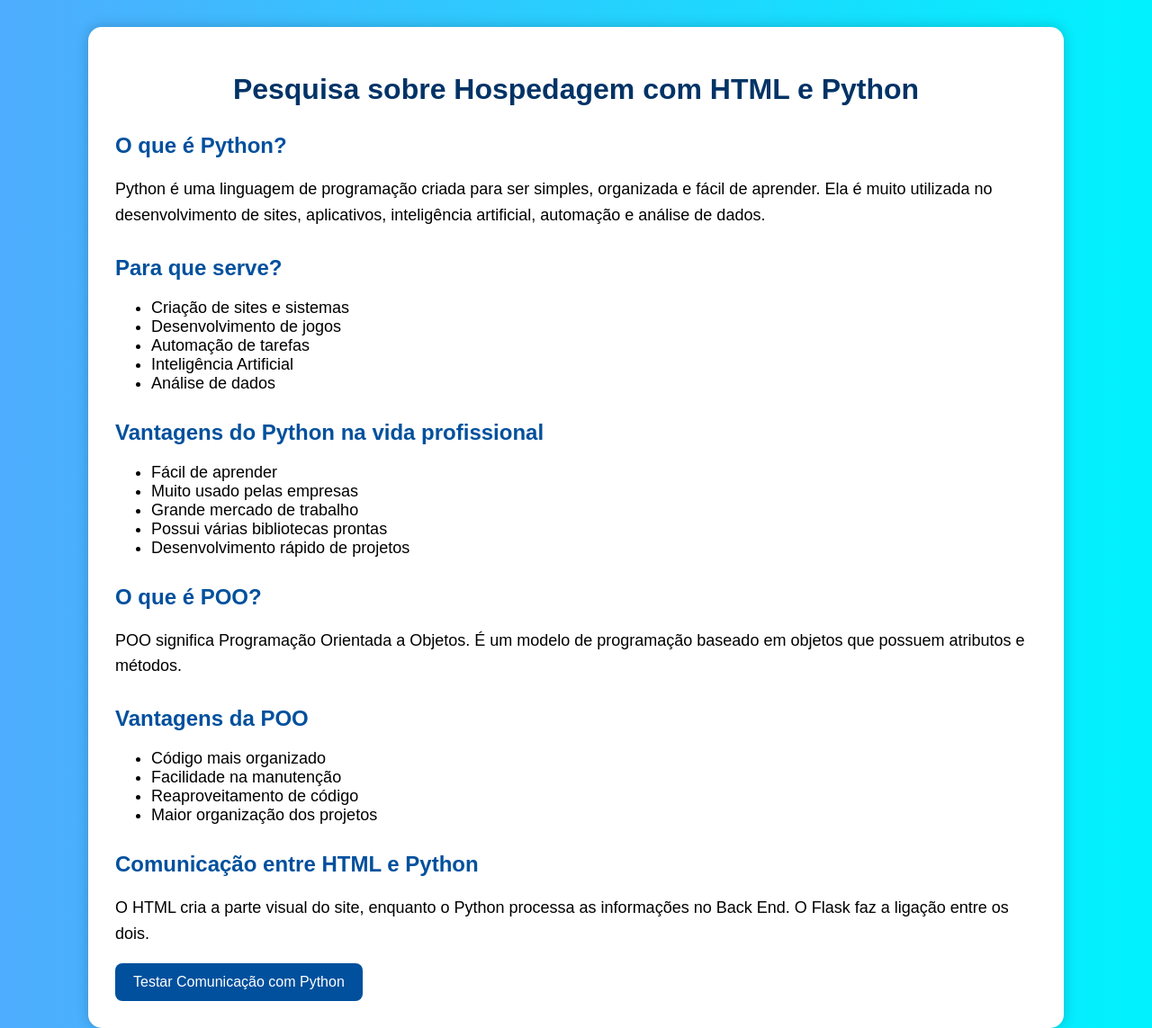
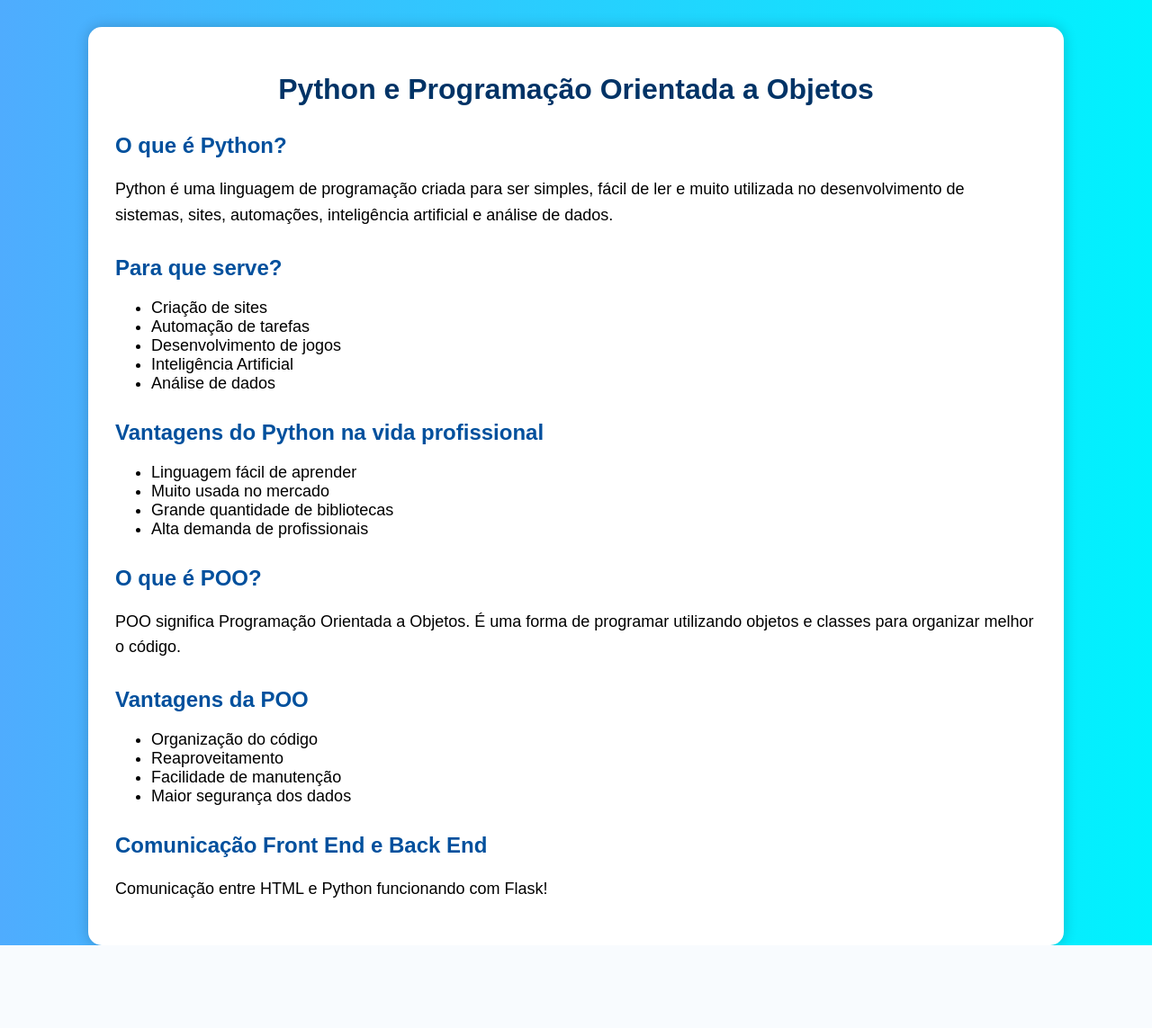
Before and after one commit to Madu220/python, a Flask app: page / in a window 1280 px wide. Shown: the whole page at 90% size. After the commit the page ends 1051 px from the top, so only its background shows below. Run offline with Flask 3, Linux system fonts and the light colour scheme.

Commit message:
Update index.html

```diff
--- a/templates/index.html
+++ b/templates/index.html
@@ -1,34 +1,32 @@
 <!DOCTYPE html>
 <html lang="pt-br">
-
 <head>
     <meta charset="UTF-8">
     <meta name="viewport" content="width=device-width, initial-scale=1.0">
-    <title>Pesquisa sobre Python e POO</title>
+    <title>Pesquisa Python e POO</title>
 
     <link rel="stylesheet" href="{{ url_for('static', filename='style.css') }}">
 </head>
-
 <body>
 
     <div class="container">
 
-        <h1>Pesquisa sobre Hospedagem com HTML e Python</h1>
+        <h1>Python e Programação Orientada a Objetos</h1>
 
         <h2>O que é Python?</h2>
 
         <p>
-            Python é uma linguagem de programação criada para ser simples, organizada e fácil de aprender.
-            Ela é muito utilizada no desenvolvimento de sites, aplicativos, inteligência artificial,
-            automação e análise de dados.
+            Python é uma linguagem de programação criada para ser simples,
+            fácil de ler e muito utilizada no desenvolvimento de sistemas,
+            sites, automações, inteligência artificial e análise de dados.
         </p>
 
         <h2>Para que serve?</h2>
 
         <ul>
-            <li>Criação de sites e sistemas</li>
+            <li>Criação de sites</li>
+            <li>Automação de tarefas</li>
             <li>Desenvolvimento de jogos</li>
-            <li>Automação de tarefas</li>
             <li>Inteligência Artificial</li>
             <li>Análise de dados</li>
         </ul>
@@ -36,39 +34,34 @@
         <h2>Vantagens do Python na vida profissional</h2>
 
         <ul>
-            <li>Fácil de aprender</li>
-            <li>Muito usado pelas empresas</li>
-            <li>Grande mercado de trabalho</li>
-            <li>Possui várias bibliotecas prontas</li>
-            <li>Desenvolvimento rápido de projetos</li>
+            <li>Linguagem fácil de aprender</li>
+            <li>Muito usada no mercado</li>
+            <li>Grande quantidade de bibliotecas</li>
+            <li>Alta demanda de profissionais</li>
         </ul>
 
         <h2>O que é POO?</h2>
 
         <p>
             POO significa Programação Orientada a Objetos.
-            É um modelo de programação baseado em objetos que possuem atributos e métodos.
+            É uma forma de programar utilizando objetos e classes
+            para organizar melhor o código.
         </p>
 
         <h2>Vantagens da POO</h2>
 
         <ul>
-            <li>Código mais organizado</li>
-            <li>Facilidade na manutenção</li>
-            <li>Reaproveitamento de código</li>
-            <li>Maior organização dos projetos</li>
+            <li>Organização do código</li>
+            <li>Reaproveitamento</li>
+            <li>Facilidade de manutenção</li>
+            <li>Maior segurança dos dados</li>
         </ul>
 
-        <h2>Comunicação entre HTML e Python</h2>
+        <h2>Comunicação Front End e Back End</h2>
 
-        <p>
-            O HTML cria a parte visual do site, enquanto o Python processa as informações no Back End.
-            O Flask faz a ligação entre os dois.
+        <p class="mensagem">
+            {{ mensagem }}
         </p>
-
-        <form action="/mensagem">
-            <button type="submit">Testar Comunicação com Python</button>
-        </form>
 
     </div>
 
```
